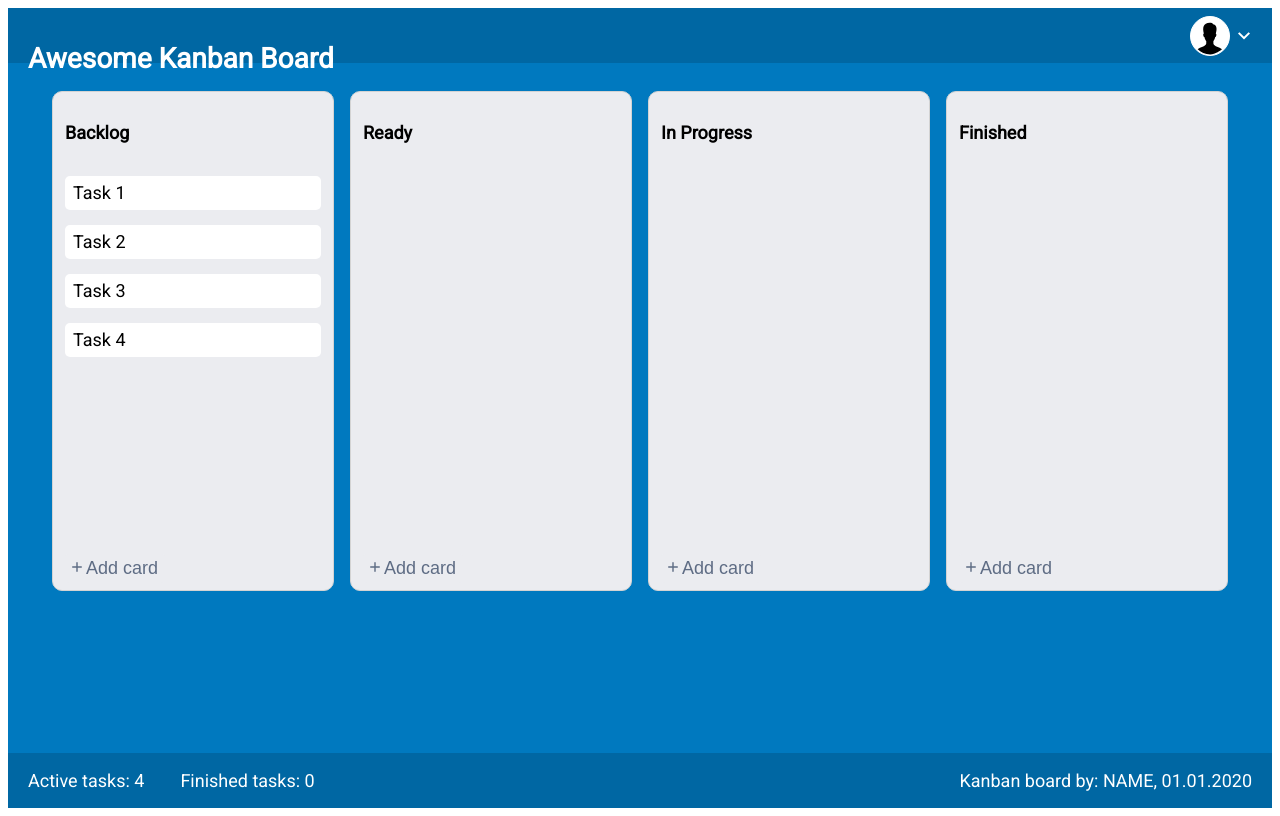
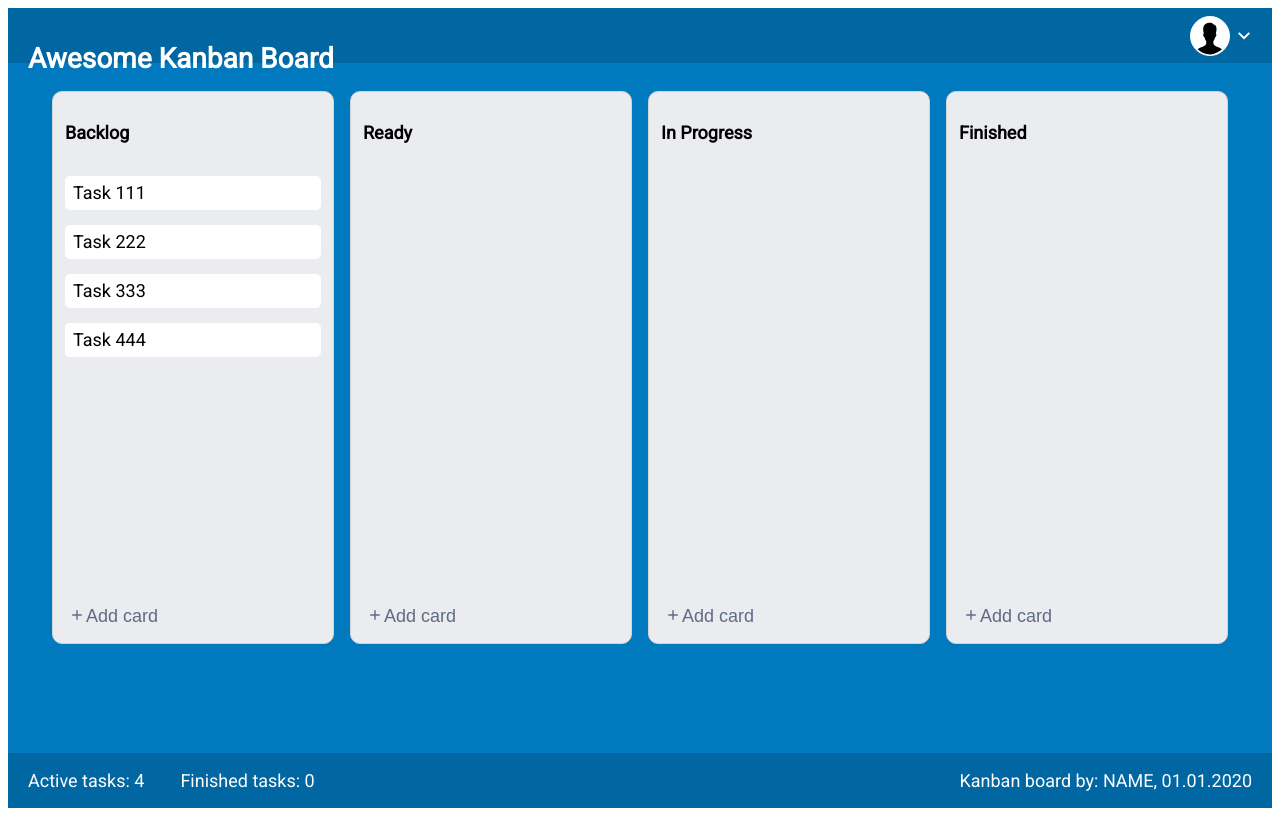
Before and after one commit to quterma/kanban, a React (Create React App) app: page / in a window 1280 px wide. Built offline with nearby package versions, Linux system fonts and the light colour scheme.

Commit message:
ad dropdown, move task logic in Column, Dropdown, some refactor

```diff
--- /dev/null
+++ b/src/features/kanban/Common/DropdownMenu/DropdownMenu.jsx
@@ -0,0 +1,43 @@
+import React from 'react';
+import styled from 'styled-components';
+
+const Container = styled.ul`
+  position: absolute;
+  background-color: #FFFFFF;
+  min-width: 258px;
+  min-height: 70px;
+  max-height: 170px;
+  left: 50%;
+  transform: translateX(-50%);
+  border-radius: 5px;
+  box-shadow: 0px 8px 16px 0px rgba(0,0,0,0.2);
+  z-index: 10;
+  padding: 5px;
+  overflow-y: auto;
+`;
+const Unit = styled.li`
+  font-size: 18px;
+  line-height: 21px;
+  padding: 8px;
+  display: block;
+  cursor: pointer;
+  border-radius: 5px;
+
+  &:hover { background-color: #DEDEDE }
+`;
+
+const DropdownMenu = ({ addTask, onHandleLeave, tasks }) => {
+
+  const onHandleClick = (event) => {
+    addTask(event.currentTarget.id);
+  }
+
+  const InnerList = tasks.map(task => <Unit key={task.id} id={task.id} onClick={onHandleClick}>{task.content}</Unit>);
+  return (
+    <Container autoFocus={true} onMouseLeave={onHandleLeave}>
+      {InnerList}
+    </Container>
+  )
+}
+
+export default DropdownMenu;
--- a/src/features/kanban/Main/Column/Column.jsx
+++ b/src/features/kanban/Main/Column/Column.jsx
@@ -1,10 +1,12 @@
-import React, { useState, useEffect, useCallback } from 'react';
+import React, { useState, useEffect } from 'react';
 import { useDispatch } from "react-redux";
-import { createTask} from "./../../kanbanSlice";
+import { createTask, setColumn } from "./../../kanbanSlice";
 import styled from 'styled-components';
 import { Droppable, Draggable } from 'react-beautiful-dnd';
 import ColumnInnerList from './ColumnInnerList';
-import Button from './../Button/Button';
+import Button from '../../Common/Button/Button';
+import DropdownMenu from '../../Common/DropdownMenu/DropdownMenu';
+import { reorder } from './../../utils';
 
 // styling
 const Container = styled.div`
@@ -12,7 +14,8 @@ const Container = styled.div`
   border: 1px solid lightgrey;
   border-radius: 2px;
   min-width: 282px;
-  height: 500px;
+  min-height: 200px;
+  max-height: 85%;
   background-color: #EBECF0;
   display: flex;
   flex-direction: column;
@@ -32,28 +35,46 @@ const TaskList = styled.div`
   // =====  rbdnd still not correctrly supports nested scrolling containers - so this should be tested ===== //
   overflow-y: auto;
 `;
+const RelativeContainer = styled.div`
+  position: relative;
+  display: inline-block;
+  height: 48px;
+  width: 100%;
+`;
 
-const Column = ({ column, tasks, index, isDropDisabled, columns, columnOrder }) => {
+const Column = ({ column, tasks, index, isDropDisabled, columns, columnOrder, taskMap }) => {
   const dispatch = useDispatch();
+  const prevCol = columns[columnOrder[index - 1]];
+  const thisCol = columns[columnOrder[index]];
+
   // create new task in first column
   const createNewTask = () => dispatch(createTask());
-  // checks if previous (left) column is empty (and not first)
-  const isPreviousEmpty = useCallback(
-    () => {
-      if (index === 0) return false;
-      const previous = columns[columnOrder[index - 1]];
-      return previous.taskIds.length < 1;
-    }, [columns, columnOrder, index]);
-  // set disable state for add task buttin
-  const [addTaskDisabled, setAddTaskDisabled] = useState(isPreviousEmpty());
-  useEffect(() => { setAddTaskDisabled(isPreviousEmpty()) }, [isPreviousEmpty]);
-  // const disableAddTask = () => setAddTaskDisabled(true);
 
+  // for disabling add task button
+  const isPreviousEmpty = index > 0 && prevCol.taskIds.length < 1;
+  const [addTaskDisabled, setAddTaskDisabled] = useState(isPreviousEmpty);
 
-  const addTask = () => {
-    console.log(index);
+  useEffect(() => { setAddTaskDisabled(isPreviousEmpty) }, [isPreviousEmpty]);
+
+  // for switching button to dropdown menu
+  const [isDropdown, setIsDropdown] = useState(false);
+  const showDropdown = () => setIsDropdown(true);
+  const hideDropdown = () => setIsDropdown(false);
+
+  // getting and setting new tasklists for previous and this column after moving task
+  const addTask = taskId => {
+    const start = prevCol;
+    const finish = thisCol;
+    const sourceIndex = prevCol.taskIds.indexOf(taskId)
+    const destinationIndex = thisCol.taskIds.length;
+    const [startTasksIds, finishTaskIds] = reorder(sourceIndex, destinationIndex, taskId, start.taskIds, finish.taskIds);
+    dispatch(setColumn({ [start.id]: startTasksIds }));
+    dispatch(setColumn({ [finish.id]: finishTaskIds }));
+    hideDropdown();
   };
 
+  // mapping previous column tasks for dropdown menu
+  const dropDownTasks = index > 0 && prevCol.taskIds.map(taskId => taskMap[taskId]);
 
   return (
     // Draggable wrapper - makes everything  draggable
@@ -75,7 +96,11 @@ const Column = ({ column, tasks, index, isDropDisabled, columns, columnOrder })
               </TaskList>
             )}
           </Droppable>
-          <Button onHandleClick={index === 0 ? createNewTask : addTask} disabled={addTaskDisabled}/>
+          <RelativeContainer>
+            {isDropdown ?
+              <DropdownMenu tasks={dropDownTasks} addTask={addTask} onHandleLeave={hideDropdown}/>
+              : <Button onHandleClick={index === 0 ? createNewTask : showDropdown} disabled={addTaskDisabled} />}
+          </RelativeContainer>
         </Container>
       )}
     </Draggable>
--- a/src/features/kanban/Main/Column/ColumnInnerList.jsx
+++ b/src/features/kanban/Main/Column/ColumnInnerList.jsx
@@ -1,5 +1,5 @@
 import React from 'react';
-import Task from "./Task/Task";
+import Task from "./../Task/Task";
 
 // moved out this mapping for avoiding redundant rendering
 const ColumnInnerList = ({ tasks }) => tasks.map((task, index) => <Task key={task.id} task={task} index={index} />);
--- a/src/features/kanban/Main/MainDragDropContext.jsx
+++ b/src/features/kanban/Main/MainDragDropContext.jsx
@@ -11,7 +11,7 @@ import {
 } from "../kanbanSlice";
 import { reorder } from "../utils";
 import { DragDropContext } from "react-beautiful-dnd";
-import Main from "./Main/Main";
+import Main from "./Main";
 
 // Component with main drag-n-drop logic
 const MainDragDropContext = () => {
@@ -51,7 +51,7 @@ const MainDragDropContext = () => {
 			// =====  Columns moving logic starts here ======================================
 			if (type === "column") {
 				// Creating a new column order array
-				const newColumnOrder = reorder(source, destination, draggableId, [...columnOrder])[0];
+				const newColumnOrder = reorder(source.index, destination.index, draggableId, columnOrder)[0];
 				// Setting new columnOrder into state
 				dispatch(setColumnOrder(newColumnOrder));
 				return;
@@ -64,29 +64,24 @@ const MainDragDropContext = () => {
 			// =====  Tasks moving within same column logic starts here ======================================
 			if (start === finish) {
 				// Creating a new taskIds array
-				const newTaskIds = reorder(source, destination, draggableId, [...start.taskIds])[0];
-				// Creating a copy of start object with new taskIds
-				const newColumn = { ...start, taskIds: newTaskIds };
-				// Setting new column into state
-				dispatch(setColumn({ [newColumn.id]: newColumn }));
+				const newTaskIds = reorder(source.index, destination.index, draggableId, start.taskIds)[0];
+				// dispatch column id and taskIds
+				dispatch(setColumn({ [start.id]: newTaskIds }));
 				return;
 			}
 
 			// =====  Tasks moving from one column to another logic starts here ======================================
 			// Creating a new taskIds arrays
 			const [startTasksIds, finishTaskIds] = reorder(
-				source,
-				destination,
+				source.index, destination.index,
 				draggableId,
-				[...start.taskIds],
-				[...finish.taskIds]
+				start.taskIds,
+				finish.taskIds
 			);
-			// Creating copies of start and finish objects with new taskIds
-			const newStart = { ...start, taskIds: startTasksIds };
-			const newFinish = { ...finish, taskIds: finishTaskIds };
-			// Setting new columns into state
-			dispatch(setColumn({ [newStart.id]: newStart }));
-			dispatch(setColumn({ [newFinish.id]: newFinish }));
+
+			// dispatch column id and taskIds
+			dispatch(setColumn({ [start.id]: startTasksIds }));
+			dispatch(setColumn({ [finish.id]: finishTaskIds }));
 		},
 		// dependencies
 		[columnOrder, columns, dispatch]
--- a/src/features/kanban/Main/Main/MainInnerList.jsx
+++ b/src/features/kanban/Main/MainInnerList.jsx
@@ -1,11 +1,11 @@
 import React from 'react'
-import Column from "../Column/Column";
+import Column from "./Column/Column";
 
 // moved out this mapping for avoiding redundant rendering
 const MainInnerList = ({ column, taskMap, index, isDropDisabled, columns, columnOrder }) => {
 	// map tasks inside a column
 	const tasks = column.taskIds.map(taskId => taskMap[taskId]);
-	return <Column column={column} tasks={tasks} index={index} isDropDisabled={isDropDisabled} columns={columns} columnOrder={columnOrder} />;
+	return <Column column={column} tasks={tasks} taskMap={taskMap} index={index} isDropDisabled={isDropDisabled} columns={columns} columnOrder={columnOrder} />;
 }
 
 export default MainInnerList
--- a/src/features/kanban/kanbanSlice.js
+++ b/src/features/kanban/kanbanSlice.js
@@ -4,10 +4,10 @@ export const kanbanSlice = createSlice({
 	name: "kanban",
 	initialState: {
 		tasks: {
-			"task-1": { id: "task-1", content: "Task 1" },
-			"task-2": { id: "task-2", content: "Task 2" },
-			"task-3": { id: "task-3", content: "Task 3" },
-			"task-4": { id: "task-4", content: "Task 4" },
+			"task-1": { id: "task-1", content: "Task 111" },
+			"task-2": { id: "task-2", content: "Task 222" },
+			"task-3": { id: "task-3", content: "Task 333" },
+			"task-4": { id: "task-4", content: "Task 444" },
 		},
 		columns: {
 			"column-1": {
@@ -48,7 +48,7 @@ export const kanbanSlice = createSlice({
 		setColumn: (state, action) => {
 			const id = Object.keys(action.payload)[0];
 			const value = Object.values(action.payload)[0];
-			state.columns[id] = value;
+			state.columns[id].taskIds = value;
 		},
 		createTask: state => {
 			const id = `task-${Object.keys({ ...state.tasks }).length + 1}`;
--- a/src/features/kanban/utils.js
+++ b/src/features/kanban/utils.js
@@ -1,8 +1,10 @@
 // this function reorder draggable ids in droppable containers
-export const reorder = (source, destination, draggableId, start, finish = start) => {
-	// 'splice out' an element with source index
-	start.splice(source.index, 1);
-	// 'splice in' a draggable element on a 'place' with destination index
-	finish.splice(destination.index, 0, draggableId);
-	return [start, finish];
+export const reorder = (sourceIndex, destinationIndex, movedElementId, start, finish) => {
+	// 'splice out' movedElement with source index
+	const newStart = [...start];
+	newStart.splice(sourceIndex, 1);
+	// 'splice in' movedElement on a 'place' with destination index
+	const newFinish = finish ? [...finish] : newStart;
+	newFinish.splice(destinationIndex, 0, movedElementId);
+	return [newStart, newFinish];
 };
```
Also changed, not shown: src/features/kanban/Common/Button/Button.jsx (renamed from src/features/kanban/Main/Button/Button.jsx), src/features/kanban/Main/Main.jsx (renamed from src/features/kanban/Main/Main/Main.jsx), src/features/kanban/Main/Task/Task.jsx (renamed from src/features/kanban/Main/Column/Task/Task.jsx).
